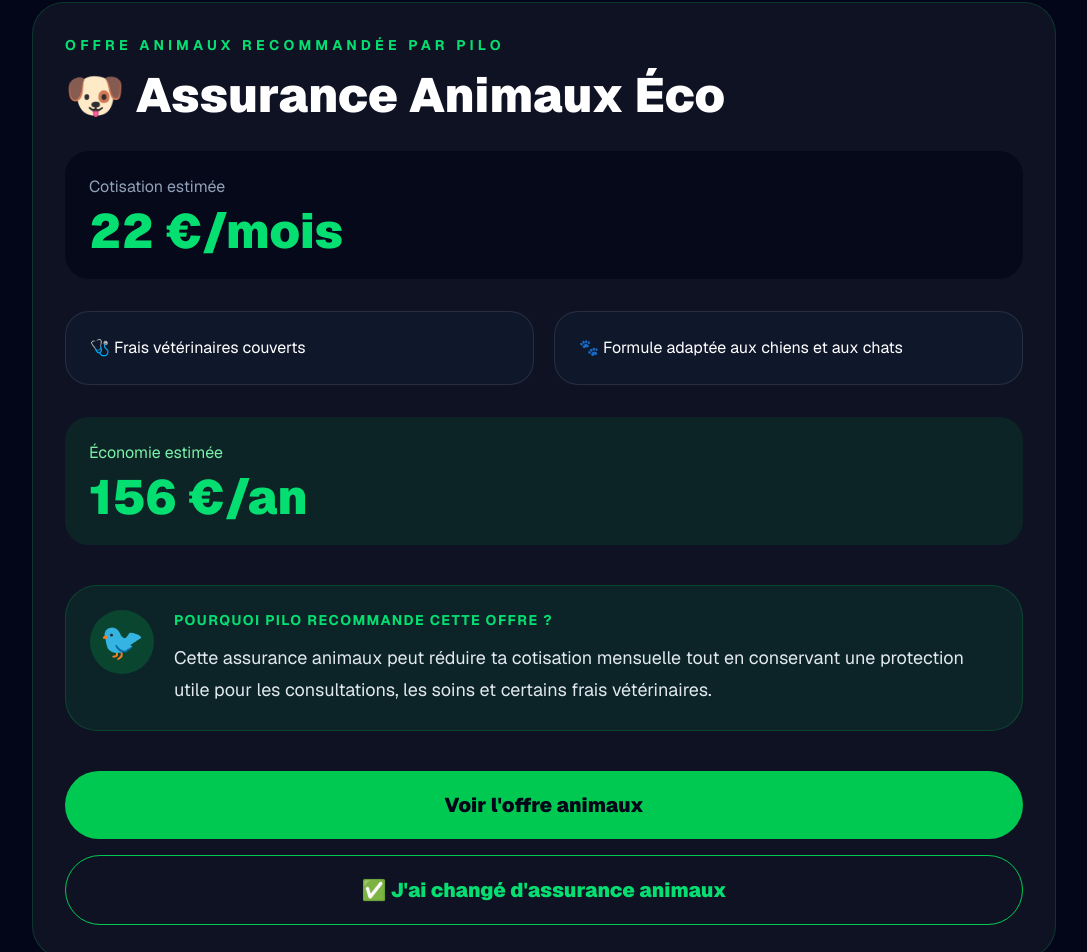
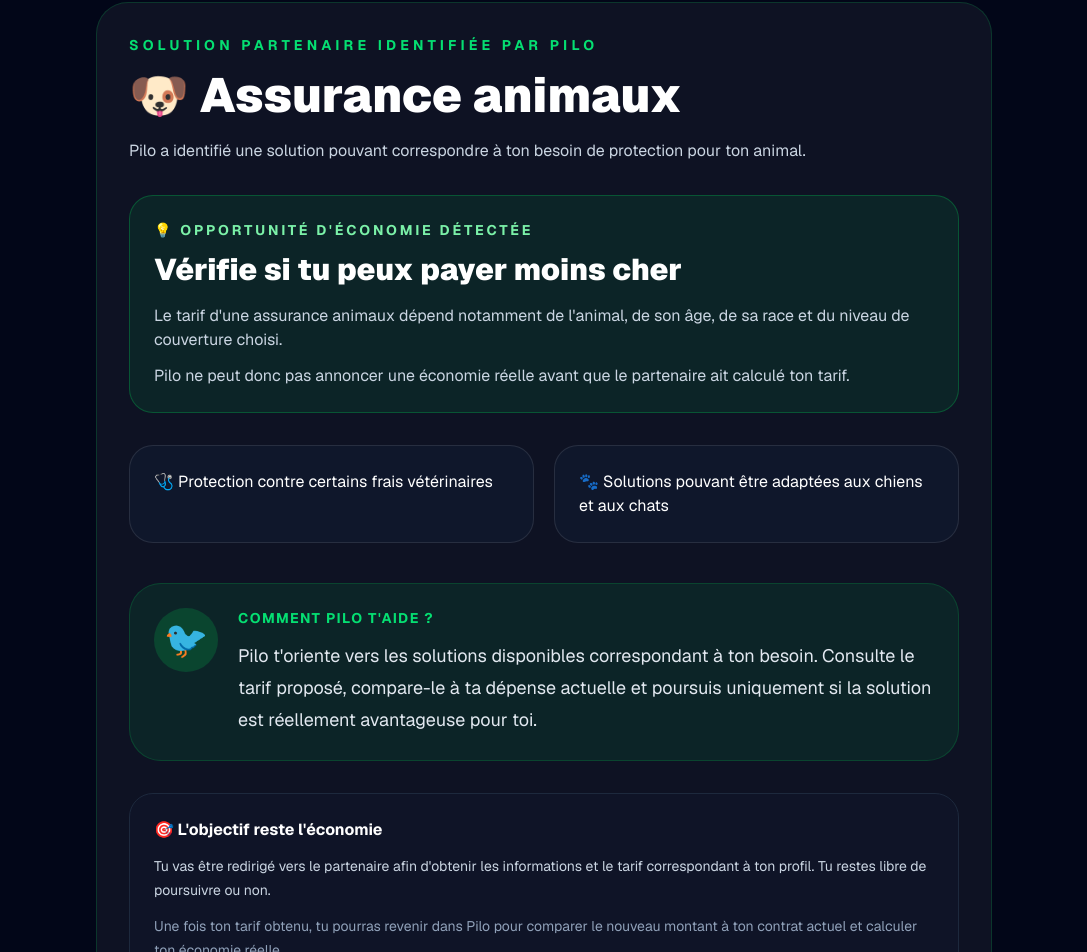
Before and after one commit to MAT13-13/PiloEco, a Next.js app in the folder frontend/: page /offres/animaux in a window 1280 px wide. Shown: the part 94-1046 px from the top of the page, without its empty margins (96-1183 px from the left). Built offline with nearby package versions, Linux system fonts and the light colour scheme; no server answers.

Commit message:
Retrait SanteVet et correction assurance animaux

```diff
--- a/frontend/src/app/missions/animaux/page.tsx
+++ b/frontend/src/app/missions/animaux/page.tsx
@@ -4,53 +4,91 @@
 import PiloAdvice from "../../components/PiloAdvice";
 
 export default function AnimauxOfferPage() {
-  const monthlyPrice = 22;
-  const yearlySaving = 156;
-
   return (
     <main className="min-h-screen bg-slate-950 px-6 py-10 text-white">
-      <div className="mx-auto max-w-5xl">
-        <Link href="/missions/animaux" className="font-bold text-green-400">
+      <div className="mx-auto max-w-4xl">
+        <Link
+          href="/missions/animaux"
+          className="text-green-400 hover:underline"
+        >
           ← Retour à la mission animaux
         </Link>
 
         <section className="mt-8 rounded-[2rem] border border-green-500/20 bg-white/5 p-8">
           <p className="text-sm font-bold uppercase tracking-[0.3em] text-green-400">
-            Offre animaux recommandée par Pilo
+            Solution animaux identifiée par Pilo
           </p>
 
           <h1 className="mt-4 text-5xl font-black">
-            🐶 SantéVet Assurance Animaux
+            🐶 Assurance animaux
           </h1>
 
-          <div className="mt-8 rounded-3xl bg-slate-950/70 p-6">
-            <p className="text-slate-400">À partir de</p>
-            <p className="mt-2 text-5xl font-black text-green-400">
-              {monthlyPrice} €/mois
+          <p className="mt-5 max-w-3xl text-slate-300">
+            Pilo t&apos;aide à identifier des solutions pouvant correspondre
+            à ton besoin de protection pour ton animal.
+          </p>
+
+          <div className="mt-8 rounded-3xl border border-green-500/30 bg-green-500/10 p-6">
+            <p className="text-sm font-bold uppercase tracking-[0.2em] text-green-300">
+              💡 Opportunité d&apos;économie détectée
+            </p>
+
+            <h2 className="mt-3 text-3xl font-black">
+              Compare avant de changer
+            </h2>
+
+            <p className="mt-4 text-slate-300">
+              Le tarif d&apos;une assurance animaux dépend du profil de
+              l&apos;animal, de son âge, de sa race et du niveau de garanties.
+              Pilo ne chiffre donc pas une économie tant qu&apos;un vrai tarif
+              partenaire n&apos;a pas été obtenu.
             </p>
           </div>
 
-          <div className="mt-8 rounded-3xl bg-green-500/10 p-6">
-            <p className="text-green-300">Économie estimée</p>
-            <p className="mt-2 text-5xl font-black text-green-400">
-              {yearlySaving} €/an
-            </p>
+          <div className="mt-8 grid gap-5 md:grid-cols-2">
+            <div className="rounded-3xl border border-white/10 bg-slate-900 p-6">
+              🩺 Frais vétérinaires
+            </div>
+
+            <div className="rounded-3xl border border-white/10 bg-slate-900 p-6">
+              🐾 Solutions pour chiens et chats
+            </div>
           </div>
 
           <PiloAdvice
-            title="Pourquoi Pilo recommande cette offre ?"
-            message="Cette assurance animaux propose une couverture adaptée pour chien ou chat, avec un bon équilibre entre prix, garanties et simplicité."
+            title="Comment Pilo t'aide ?"
+            message="Pilo te présente les solutions disponibles selon ton besoin. Compare le tarif obtenu avec ton contrat actuel et poursuis uniquement si l'offre est réellement plus avantageuse pour toi."
           />
 
-          <div className="mt-10">
+          <div className="mt-8 rounded-3xl border border-slate-800 bg-slate-900/60 p-6">
+            <p className="font-bold text-white">
+              Partenaire actuellement disponible
+            </p>
+
+            <p className="mt-3 text-slate-300">
+              Pilo dispose actuellement d&apos;une solution partenaire pour
+              l&apos;assurance animaux.
+            </p>
+
             <a
-              href="https://www.santevet.com/"
+              href="https://www.propoil.fr/"
               target="_blank"
-              rel="noopener noreferrer"
-              className="block w-full rounded-full bg-green-500 px-8 py-5 text-center text-xl font-black text-slate-950 transition hover:bg-green-400"
+              rel="noopener noreferrer sponsored"
+              className="mt-6 block w-full rounded-full bg-green-500 px-8 py-5 text-center text-xl font-black text-slate-950 transition hover:bg-green-400"
             >
-              Voir l'offre animaux
+              Voir la solution Propoil
             </a>
+          </div>
+
+          <div className="mt-6 rounded-3xl border border-white/10 bg-white/5 p-6">
+            <p className="font-bold text-white">
+              D&apos;autres partenaires pourront apparaître
+            </p>
+
+            <p className="mt-3 text-sm leading-6 text-slate-400">
+              Pilo pourra proposer plusieurs solutions selon ton besoin au fur
+              et à mesure des intégrations partenaires.
+            </p>
           </div>
         </section>
       </div>
--- a/frontend/src/app/offres/animaux/page.tsx
+++ b/frontend/src/app/offres/animaux/page.tsx
@@ -2,97 +2,94 @@
 
 import Link from "next/link";
 import PiloAdvice from "../../components/PiloAdvice";
-import { supabase } from "../../lib/supabase";
-import { completeMission } from "../../services/missionComplete.service";
 
 export default function AnimauxOfferPage() {
-  const monthlyPrice = 22;
-  const yearlySaving = 156;
-
-  const handleMissionCompleted = async () => {
-    const {
-      data: { user },
-    } = await supabase.auth.getUser();
-
-    if (!user) {
-      alert("Tu dois être connecté.");
-      return;
-    }
-
-    const result = await completeMission({
-      user,
-      missionId: "animaux",
-      title: "Réduire le coût de mon assurance animaux",
-      saving: yearlySaving,
-    });
-
-    alert(result.message);
-  };
-
   return (
     <main className="min-h-screen bg-slate-950 px-6 py-10 text-white">
-      <div className="mx-auto max-w-5xl">
-        <Link href="/missions/animaux" className="font-bold text-green-400">
+      <div className="mx-auto max-w-4xl">
+        <Link
+          href="/missions/animaux"
+          className="text-green-400 hover:underline"
+        >
           ← Retour à la mission animaux
         </Link>
 
         <section className="mt-8 rounded-[2rem] border border-green-500/20 bg-white/5 p-8">
           <p className="text-sm font-bold uppercase tracking-[0.3em] text-green-400">
-            Offre animaux recommandée par Pilo
+            Solution partenaire identifiée par Pilo
           </p>
 
           <h1 className="mt-4 text-5xl font-black">
-            🐶 Assurance Animaux Éco
+            🐶 Assurance animaux
           </h1>
 
-          <div className="mt-8 rounded-3xl bg-slate-950/70 p-6">
-            <p className="text-slate-400">Cotisation estimée</p>
+          <p className="mt-5 max-w-3xl text-slate-300">
+            Pilo a identifié une solution pouvant correspondre
+            à ton besoin de protection pour ton animal.
+          </p>
 
-            <p className="mt-2 text-5xl font-black text-green-400">
-              {monthlyPrice} €/mois
+          <div className="mt-8 rounded-3xl border border-green-500/30 bg-green-500/10 p-6">
+            <p className="text-sm font-bold uppercase tracking-[0.2em] text-green-300">
+              💡 Opportunité d&apos;économie détectée
+            </p>
+
+            <h2 className="mt-3 text-3xl font-black">
+              Vérifie si tu peux payer moins cher
+            </h2>
+
+            <p className="mt-4 text-slate-300">
+              Le tarif d&apos;une assurance animaux dépend notamment
+              de l&apos;animal, de son âge, de sa race et du niveau
+              de couverture choisi.
+            </p>
+
+            <p className="mt-3 text-slate-300">
+              Pilo ne peut donc pas annoncer une économie réelle
+              avant que le partenaire ait calculé ton tarif.
             </p>
           </div>
 
           <div className="mt-8 grid gap-5 md:grid-cols-2">
             <div className="rounded-3xl border border-white/10 bg-slate-900 p-6">
-              🩺 Frais vétérinaires couverts
+              🩺 Protection contre certains frais vétérinaires
             </div>
 
             <div className="rounded-3xl border border-white/10 bg-slate-900 p-6">
-              🐾 Formule adaptée aux chiens et aux chats
+              🐾 Solutions pouvant être adaptées aux chiens et aux chats
             </div>
           </div>
 
-          <div className="mt-8 rounded-3xl bg-green-500/10 p-6">
-            <p className="text-green-300">Économie estimée</p>
+          <PiloAdvice
+            title="Comment Pilo t'aide ?"
+            message="Pilo t'oriente vers les solutions disponibles correspondant à ton besoin. Consulte le tarif proposé, compare-le à ta dépense actuelle et poursuis uniquement si la solution est réellement avantageuse pour toi."
+          />
 
-            <p className="mt-2 text-5xl font-black text-green-400">
-              {yearlySaving} €/an
+          <div className="mt-8 rounded-3xl border border-slate-800 bg-slate-900/60 p-6">
+            <p className="font-bold text-white">
+              🎯 L&apos;objectif reste l&apos;économie
+            </p>
+
+            <p className="mt-3 text-sm leading-6 text-slate-300">
+              Tu vas être redirigé vers le partenaire afin
+              d&apos;obtenir les informations et le tarif correspondant
+              à ton profil. Tu restes libre de poursuivre ou non.
+            </p>
+
+            <p className="mt-3 text-sm leading-6 text-slate-400">
+              Une fois ton tarif obtenu, tu pourras revenir dans
+              Pilo pour comparer le nouveau montant à ton contrat
+              actuel et calculer ton économie réelle.
             </p>
           </div>
 
-          <PiloAdvice
-            title="Pourquoi Pilo recommande cette offre ?"
-            message="Cette assurance animaux peut réduire ta cotisation mensuelle tout en conservant une protection utile pour les consultations, les soins et certains frais vétérinaires."
-          />
-
-          <div className="mt-10 space-y-4">
-            <a
-              href="https://www.propoil.fr/"
-              target="_blank"
-              rel="noopener noreferrer"
-              className="block w-full rounded-full bg-green-500 px-8 py-5 text-center text-xl font-black text-slate-950 transition hover:bg-green-400"
-            >
-              Voir l&apos;offre animaux
-            </a>
-
-            <button
-              onClick={handleMissionCompleted}
-              className="w-full rounded-full border border-green-500 px-8 py-5 text-xl font-black text-green-400 transition hover:bg-green-500 hover:text-slate-950"
-            >
-              ✅ J&apos;ai changé d&apos;assurance animaux
-            </button>
-          </div>
+          <a
+            href="https://www.propoil.fr/"
+            target="_blank"
+            rel="noopener noreferrer sponsored"
+            className="mt-8 block w-full rounded-full bg-green-500 px-8 py-5 text-center text-xl font-black text-slate-950 transition hover:bg-green-400"
+          >
+            Voir la solution partenaire
+          </a>
         </section>
       </div>
     </main>
--- a/frontend/src/app/services/pilo-engine/offers.ts
+++ b/frontend/src/app/services/pilo-engine/offers.ts
@@ -172,16 +172,6 @@
 
   // 🐶 Animaux
   {
-    id: "santevet",
-    provider: "SantéVet",
-    category: "animaux",
-    name: "Assurance animaux",
-    monthlyPrice: 25,
-    yearlyPrice: 300,
-    piloScore: 86,
-    highlight: "Référence animaux",
-  },
-  {
     id: "assur-o-poil",
     provider: "Assur O'Poil",
     category: "animaux",
```
